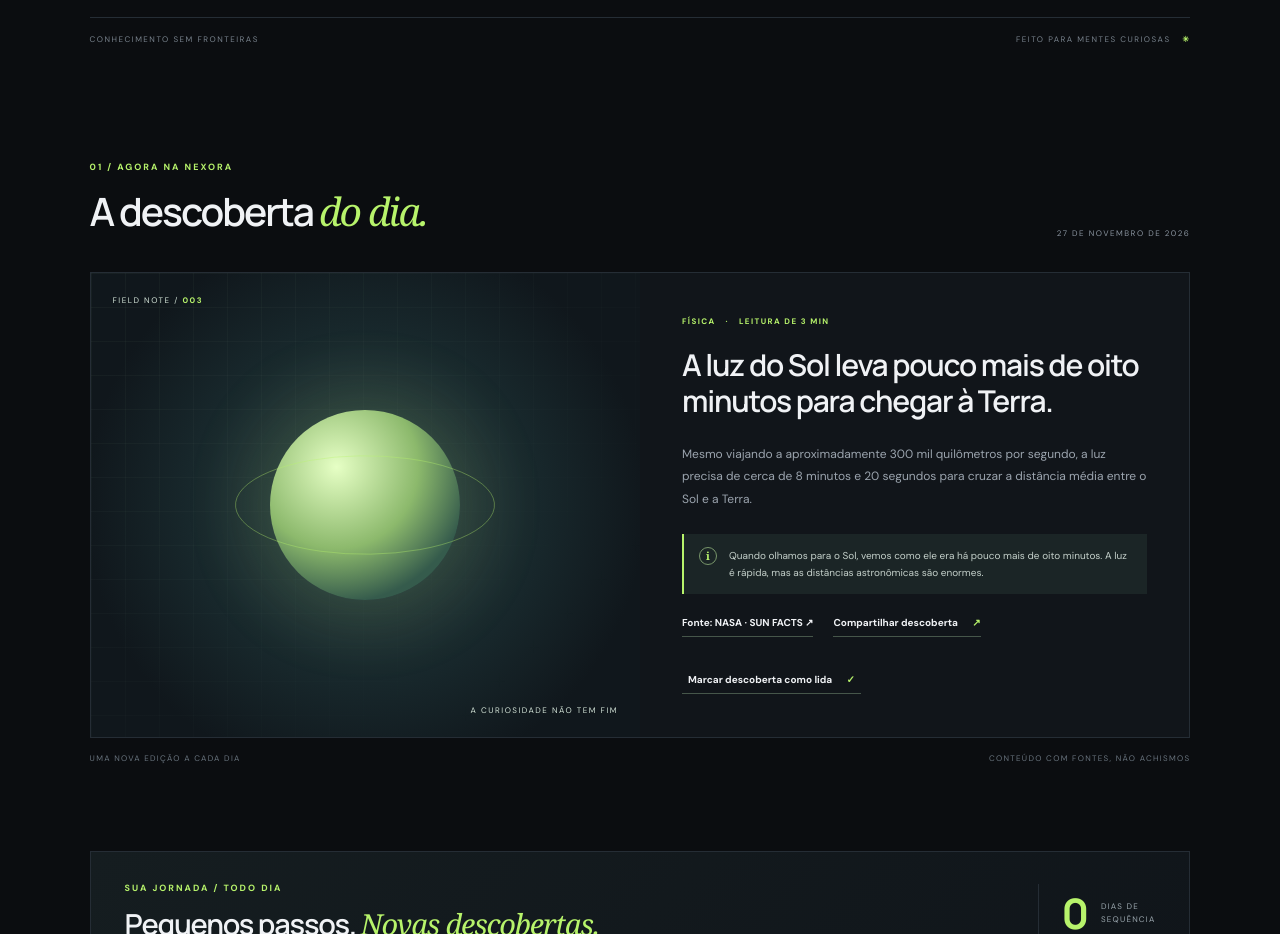
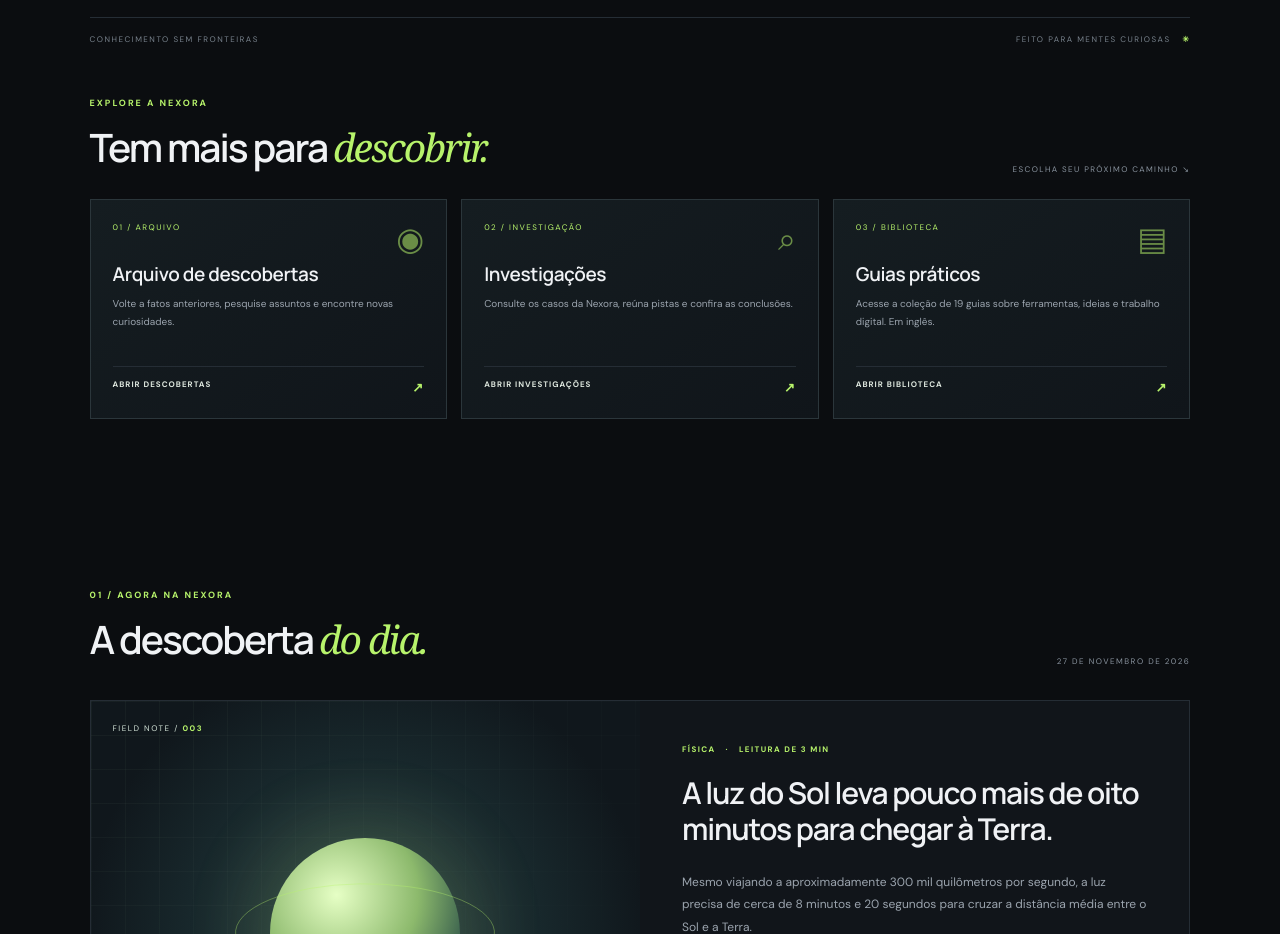
Before and after one commit to NexoraDev-create/Nexora, a plain HTML site: page index.html in a window 1280 px wide. Shown: the part 693-1627 px from the top of the page. Drawn offline with Linux system fonts and the light colour scheme.

Commit message:
Add visible archive navigation cards to homepage

```diff
--- a/index.html
+++ b/index.html
@@ -39,6 +39,7 @@
       <a href="#descoberta">Descoberta</a>
       <a href="#lab">Nexora Lab</a>
       <a href="#desafio">Desafio</a>
+      <a href="#biblioteca">Explorar mais</a>
     </nav>
     <a class="header-cta" href="#explorar">Explorar <span>↗</span></a>
   </header>
@@ -62,6 +63,27 @@
         <div class="visual-index">NX / 001</div>
       </div>
       <div class="hero-bottom"><span>CONHECIMENTO SEM FRONTEIRAS</span><span>FEITO PARA MENTES CURIOSAS <b>✳</b></span></div>
+    </section>
+
+    <section class="explore-hub section-wrap" id="biblioteca" aria-labelledby="explore-hub-title">
+      <div class="section-head">
+        <div><div class="eyebrow">EXPLORE A NEXORA</div><h2 id="explore-hub-title">Tem mais para <em>descobrir.</em></h2></div>
+        <span class="explore-hub-note">ESCOLHA SEU PRÓXIMO CAMINHO ↘</span>
+      </div>
+      <div class="explore-hub-grid">
+        <a class="explore-hub-card" href="discoveries/">
+          <span class="explore-hub-index">01 / ARQUIVO</span><span class="explore-hub-icon" aria-hidden="true">◉</span>
+          <h3>Arquivo de descobertas</h3><p>Volte a fatos anteriores, pesquise assuntos e encontre novas curiosidades.</p><span class="explore-hub-link">ABRIR DESCOBERTAS <b>↗</b></span>
+        </a>
+        <a class="explore-hub-card" href="misterios.html">
+          <span class="explore-hub-index">02 / INVESTIGAÇÃO</span><span class="explore-hub-icon" aria-hidden="true">⌕</span>
+          <h3>Investigações</h3><p>Consulte os casos da Nexora, reúna pistas e confira as conclusões.</p><span class="explore-hub-link">ABRIR INVESTIGAÇÕES <b>↗</b></span>
+        </a>
+        <a class="explore-hub-card" href="articles/">
+          <span class="explore-hub-index">03 / BIBLIOTECA</span><span class="explore-hub-icon" aria-hidden="true">▤</span>
+          <h3>Guias práticos</h3><p>Acesse a coleção de 19 guias sobre ferramentas, ideias e trabalho digital. Em inglês.</p><span class="explore-hub-link">ABRIR BIBLIOTECA <b>↗</b></span>
+        </a>
+      </div>
     </section>
 
     <section class="daily-section section-wrap" id="descoberta">
--- a/styles.css
+++ b/styles.css
@@ -88,3 +88,20 @@
 @media(max-width:620px){.journey-history{grid-template-columns:1fr}.journey-week{justify-content:space-between}.journey-day{width:30px;height:30px}}
 
 .archive-tools{display:grid;grid-template-columns:2fr 1fr;gap:12px;margin:28px 0 12px}.archive-tools label{display:grid;gap:8px;font-size:8px;letter-spacing:1.1px;color:#9ba7a0}.archive-tools input,.archive-tools select{width:100%;min-height:44px;padding:0 13px;background:#11181d;border:1px solid var(--line);border-radius:0;color:var(--ink);font:12px var(--sans)}.archive-tools input:focus,.archive-tools select:focus{outline:2px solid var(--accent);outline-offset:2px}.archive-count{font-size:10px;color:var(--muted);margin:12px 0 18px}.discovery-index-card[hidden]{display:none}.mystery-archive-grid .discovery-index-card{min-height:270px}.mystery-archive-grid .inline-link{margin-top:auto}@media(max-width:620px){.archive-tools{grid-template-columns:1fr}}
+
+
+/* Clear entry points to the Nexora archives */
+.explore-hub{padding-top:28px;padding-bottom:78px}
+.explore-hub .section-head{margin-bottom:25px}
+.explore-hub-note{font-size:8px;letter-spacing:1.4px;color:#89939e}
+.explore-hub-grid{display:grid;grid-template-columns:repeat(3,minmax(0,1fr));gap:14px}
+.explore-hub-card{position:relative;min-height:220px;padding:22px;display:flex;flex-direction:column;align-items:flex-start;background:linear-gradient(145deg,#151d21,#10151a);border:1px solid #2b363b;transition:border-color .18s,transform .18s,background .18s}
+.explore-hub-card:hover{border-color:var(--accent);transform:translateY(-3px);background:linear-gradient(145deg,#1a2725,#11171b)}
+.explore-hub-index{font-size:8px;letter-spacing:1.5px;color:var(--accent)}
+.explore-hub-icon{position:absolute;right:22px;top:16px;font:400 32px Georgia;color:#b7f36b88}
+.explore-hub-card h3{font:600 19px var(--display);letter-spacing:-.4px;margin:29px 0 8px}
+.explore-hub-card p{margin:0 0 22px;color:var(--muted);font-size:10px;line-height:1.8}
+.explore-hub-link{margin-top:auto;padding-top:12px;width:100%;border-top:1px solid var(--line);font-size:8px;font-weight:800;letter-spacing:1px;color:#dfe8df}
+.explore-hub-link b{float:right;color:var(--accent);font-size:13px}
+@media(max-width:850px){.explore-hub-grid{grid-template-columns:1fr 1fr}.explore-hub-card:last-child{grid-column:1/-1}}
+@media(max-width:620px){.explore-hub{padding-top:10px;padding-bottom:62px}.explore-hub-grid{grid-template-columns:1fr}.explore-hub-card:last-child{grid-column:auto}.explore-hub-card{min-height:190px}.explore-hub-note{display:none}.header nav{gap:10px}.header nav a{font-size:8px}}
```
